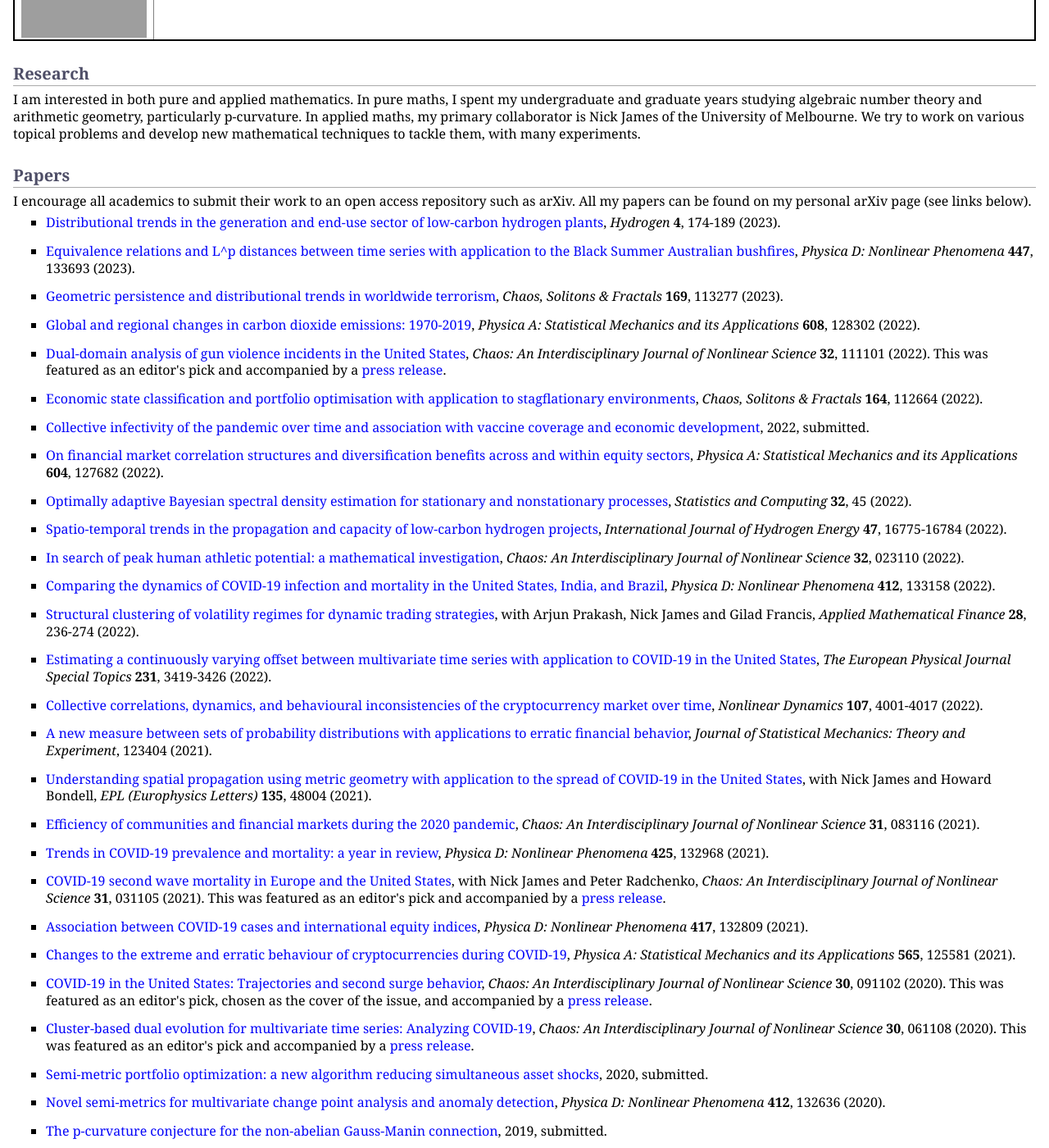
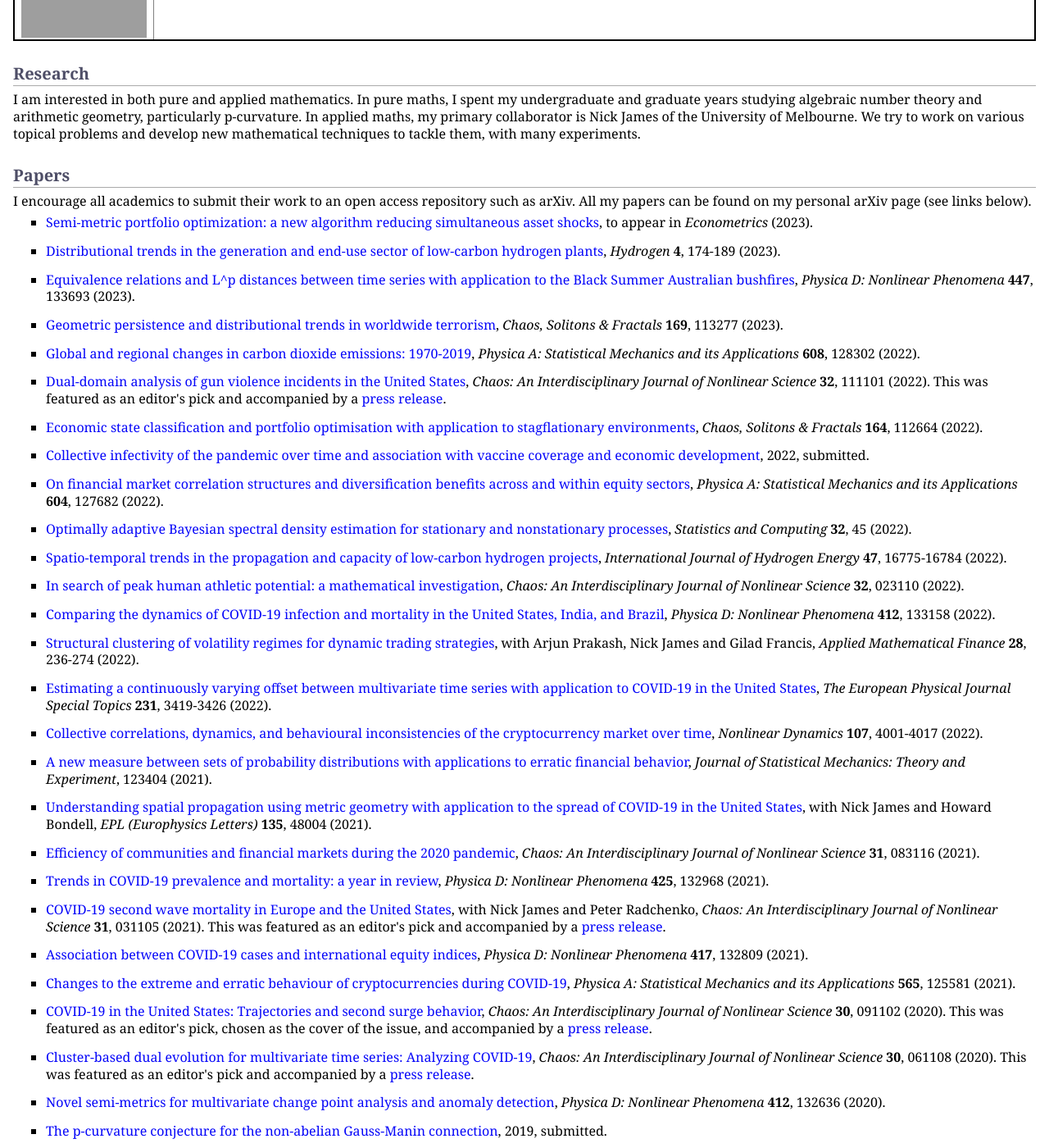
Before and after one commit to MaxMenzies/maxmenzies.com, a Jekyll site: the page index.html, which Jekyll copies as it is, in a window 1280 px wide and 1400 px high, scrolled down 234 px. Shown: the whole window at 82% size. Built offline with Jekyll 4.4.1, drawn with Linux system fonts in a browser that asks for light colours; grey boxes are pictures that could not be loaded.

Commit message:
Update index.html

```diff
--- a/index.html
+++ b/index.html
@@ -39,6 +39,10 @@
 <p>I am interested in both pure and applied mathematics. In pure maths, I spent my undergraduate and graduate years studying algebraic number theory and arithmetic geometry, particularly p-curvature. In applied maths, my primary collaborator is Nick James of the University of Melbourne. We try to work on various topical problems and develop new mathematical techniques to tackle them, with many experiments.</p>
 <h2>Papers</h2>
 <p>I encourage all academics to submit their work to an open access repository such as arXiv. All my papers can be found on my personal arXiv page (see links below).</p>
+<ul>
+<li><p><a href="https://arxiv.org/abs/2001.09404">Semi-metric portfolio optimization: a new algorithm reducing simultaneous asset shocks</a>, to appear in <i>Econometrics</i> (2023). </p>
+</li>
+</ul>
 <ul>
 <li><p><a href="https://www.mdpi.com/2673-4141/4/1/12">Distributional trends in the generation and end-use sector of low-carbon hydrogen plants</a>, <i>Hydrogen</i> <b>4</b>, 174-189 (2023).</p>
 </li>
@@ -136,10 +140,6 @@
 </li>
 </ul>
 <ul>
-<li><p><a href="https://arxiv.org/abs/2001.09404">Semi-metric portfolio optimization: a new algorithm reducing simultaneous asset shocks</a>, 2020, submitted. </p>
-</li>
-</ul>
-<ul>
 <li><p><a href="https://www.sciencedirect.com/science/article/pii/S0167278920301482">Novel semi-metrics for multivariate change point analysis and anomaly detection</a>, <i>Physica D: Nonlinear Phenomena</i> <b>412</b>, 132636 (2020).</p>
 </li>
 </ul>
```
